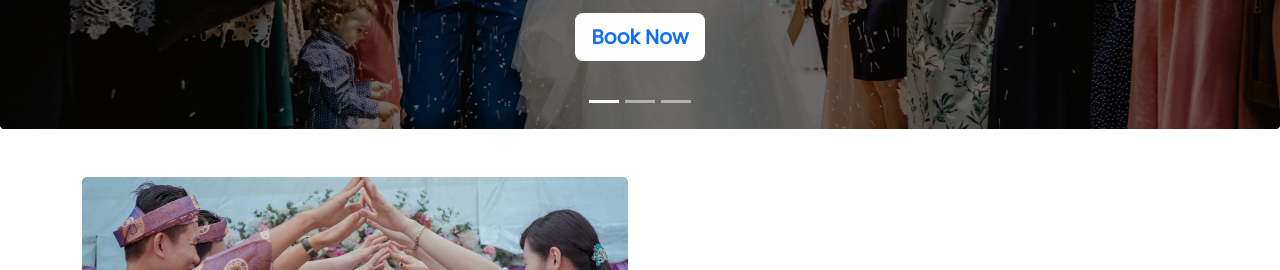
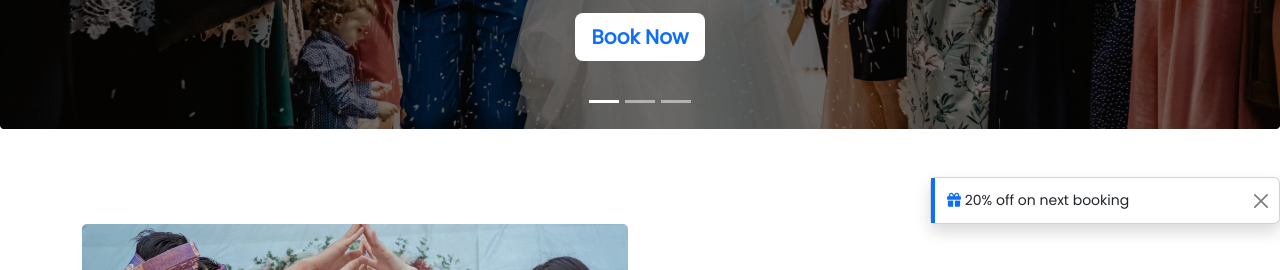
Before and after one commit to nabiursiddique/Convention-center-Bootstrap, a plain HTML site: page index.html in a window 1280 px wide. Shown: the part 478-748 px from the top of the page. Drawn offline with nearby package versions, Linux system fonts and the light colour scheme.

Commit message:
toast section added

```diff
--- a/index.html
+++ b/index.html
@@ -88,7 +88,9 @@
           <div class="carousel-inner">
             <div class="carousel-item active">
               <img src="./images/banner.png" class="d-block w-100" alt="..." />
-              <div class="carousel-caption d-md-block d-sm-block pb-lg-5 pb-3 font-sizing">
+              <div
+                class="carousel-caption d-md-block d-sm-block pb-lg-5 pb-3 font-sizing"
+              >
                 <h1 class="fw-bold carosuel-heading">
                   The perfect venue for your <br />
                   next event
@@ -107,7 +109,9 @@
             </div>
             <div class="carousel-item">
               <img src="./images/banner.png" class="d-block w-100" alt="..." />
-              <div class="carousel-caption d-md-block d-sm-block pb-lg-5 pb-3 font-sizing">
+              <div
+                class="carousel-caption d-md-block d-sm-block pb-lg-5 pb-3 font-sizing"
+              >
                 <h1 class="fw-bold carosuel-heading">
                   The perfect venue for your <br />
                   next event
@@ -126,7 +130,9 @@
             </div>
             <div class="carousel-item active">
               <img src="./images/banner.png" class="d-block w-100" alt="..." />
-              <div class="carousel-caption d-md-block d-sm-block pb-lg-5 pb-3 font-sizing">
+              <div
+                class="carousel-caption d-md-block d-sm-block pb-lg-5 pb-3 font-sizing"
+              >
                 <h1 class="fw-bold carosuel-heading">
                   The perfect venue for your <br />
                   next event
@@ -168,13 +174,36 @@
 
       <!-- every moment section start  -->
       <section class="my-5">
+        <!-- toast section start  -->
+        <div
+          class="toast show align-items-center ms-auto"
+          role="alert"
+          aria-live="assertive"
+          aria-atomic="true"
+        >
+          <div class="d-flex">
+            <div class="toast-body border-start border-4 border-primary">
+              <i class="fa-solid fa-gift text-primary"></i> 20% off on next
+              booking
+            </div>
+            <button
+              type="button"
+              class="btn-close me-2 m-auto"
+              data-bs-dismiss="toast"
+              aria-label="Close"
+            ></button>
+          </div>
+        </div>
+        <!-- toast section end  -->
         <div class="container">
           <div class="row every-moment">
             <div class="col-lg-6 col-md-6 col-sm-12 col-12">
               <img src="./images/wedding.png" class="img-fluid" alt="" />
             </div>
             <div class="col-lg-6 col-md-6 col-sm-12 col-12 m-auto">
-              <h2 class="fw-bold every-moment-text">Every moment is precious</h2>
+              <h2 class="fw-bold every-moment-text">
+                Every moment is precious
+              </h2>
               <p>
                 Amet minim mollit non deserunt ullamco est sit aliqua dolor do
                 amet sint. Velit officia consequat duis enim velit mollit.
@@ -553,9 +582,11 @@
     <!-- the footer part start  -->
     <footer class="bg-dark py-5">
       <div class="container">
-        <div class="row ">
+        <div class="row">
           <div class="col-lg-6 col-md-6 col-sm-12 col-12 my-auto">
-            <small class="text-white copy-right">2022 bike.All right reserved</small>
+            <small class="text-white copy-right"
+              >2022 bike.All right reserved</small
+            >
           </div>
           <div class="col-lg-6 col-md-6 col-sm-12 col-12 m-auto pt-5">
             <small class="text-white get-app">Get the app</small>
--- a/style.css
+++ b/style.css
@@ -9,8 +9,6 @@
   /* border: none; */
   border-radius: 20px;
 }
-
-
 
 ul {
   list-style: none;
@@ -27,6 +25,7 @@ ul {
 .btn-custom-color {
   background-color: #fef5fa;
 }
+
 
 .card-3 {
   transform: translate(0, -5%);
```
